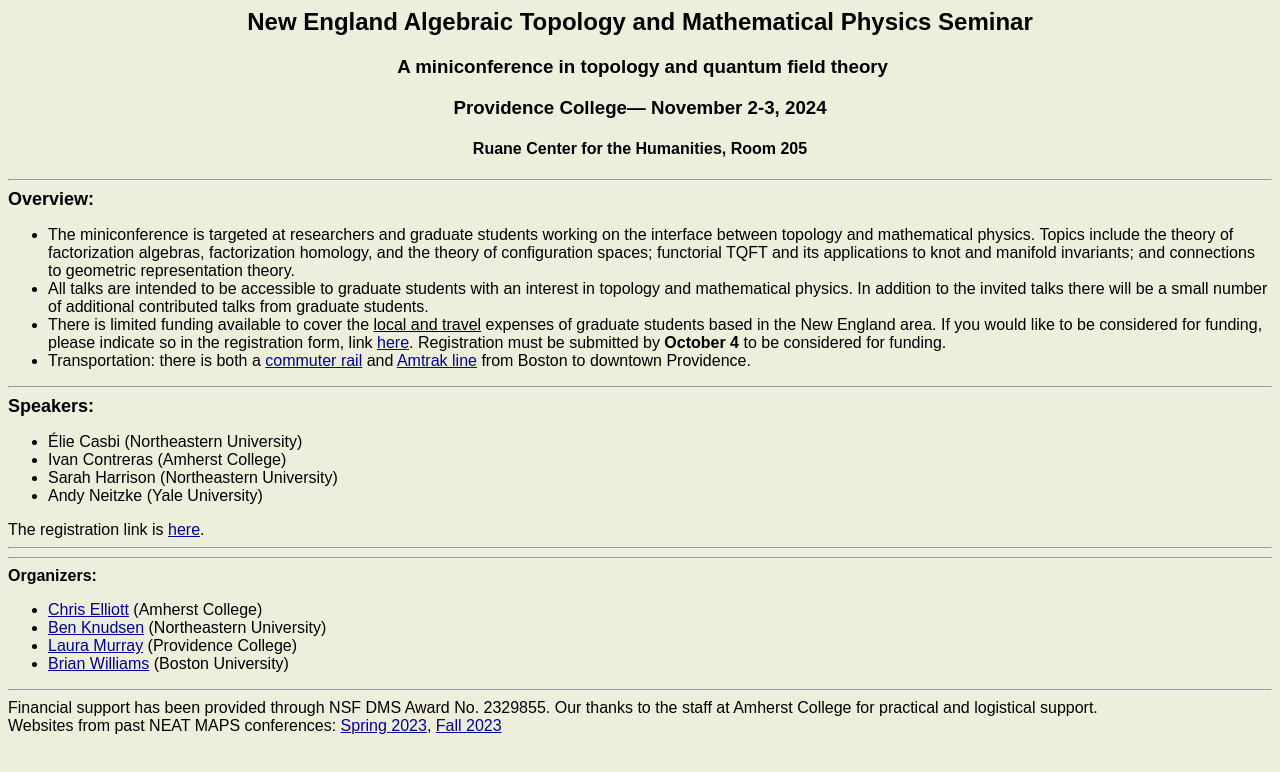
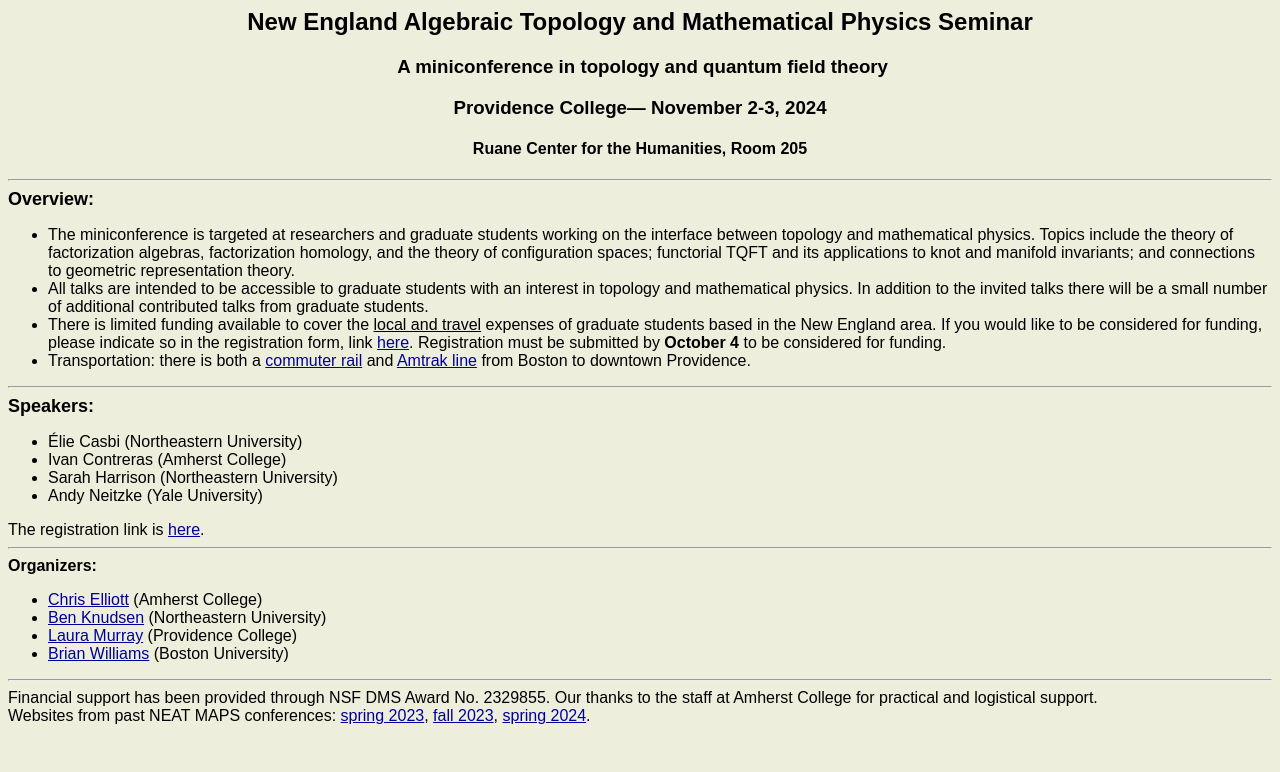
Before and after one commit to brianrwilliams/brianrwilliams.github.io, a plain HTML site: page neatmaps/fall2024.html in a window 1280 px wide. Drawn offline with Linux system fonts and the light colour scheme.

Commit message:
fall2024

```diff
--- a/neatmaps/fall2024.html
+++ b/neatmaps/fall2024.html
@@ -191,9 +191,12 @@ A Picard n-category is a symmetric monoidal n-category with tensor inverses for
 <hr>
 
 
+
+
+<hr>
+
 -->
 
-<hr>
 
 <font face="Arial,Helvetica"><b><font face="Arial,Helvetica">Organizers:</font></b>
 </font>
@@ -219,4 +222,4 @@ Our thanks to the staff at Amherst College for practical and logistical support.
 
 
 <br>
-Websites from past NEAT MAPS conferences: <a href="https://brianrwilliams.github.io/neatmaps/spring2023.html">Spring 2023</a>, <a href="https://brianrwilliams.github.io/neatmaps/fall2023.html">Fall 2023</a>
+Websites from past NEAT MAPS conferences: <a href="https://brianrwilliams.github.io/neatmaps/spring2023.html">spring 2023</a>, <a href="https://brianrwilliams.github.io/neatmaps/fall2023.html">fall 2023</a>, <a href="https://brianrwilliams.github.io/neatmaps/spring2024.html">spring 2024</a>.
```
